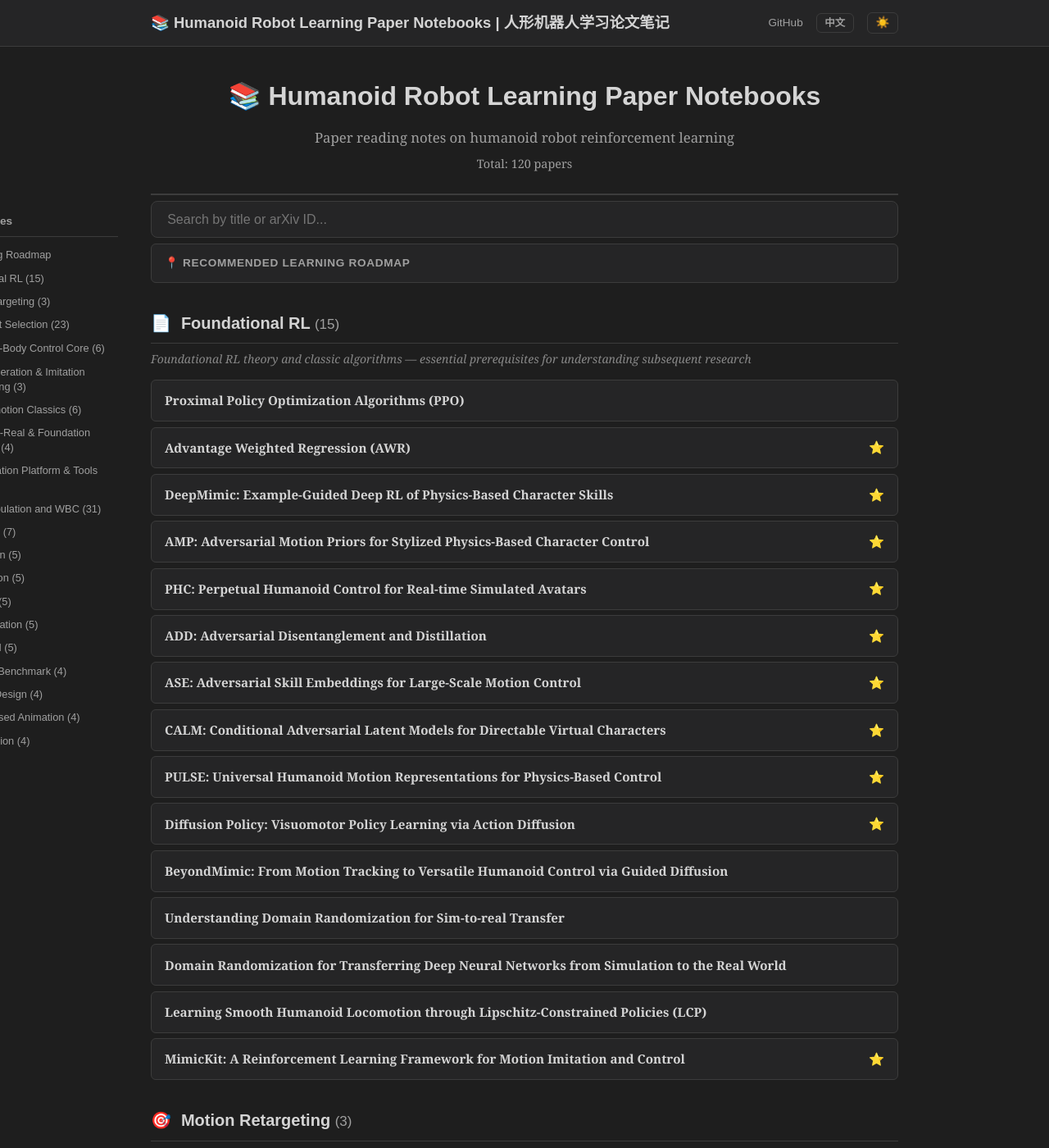
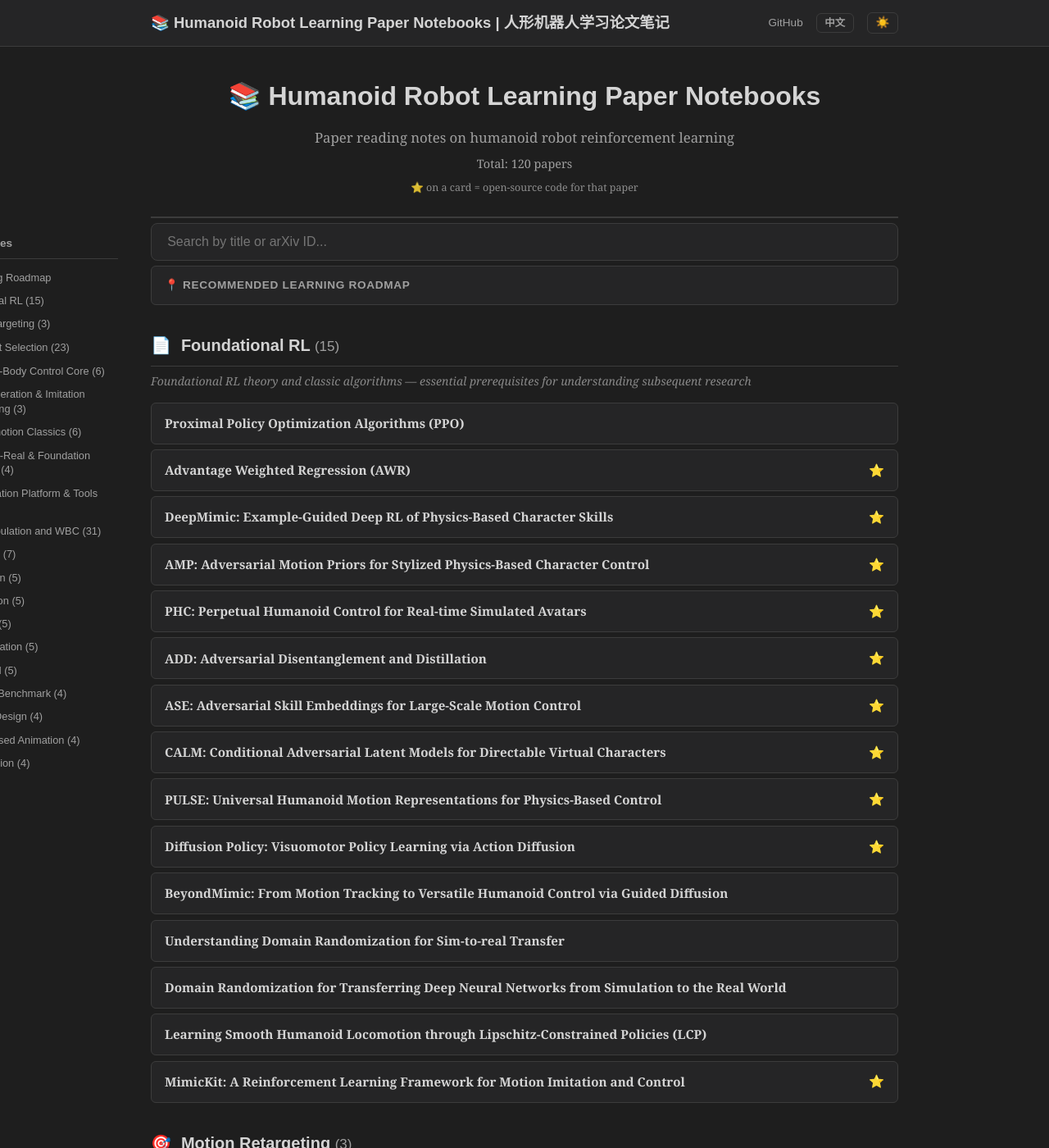
Before and after one commit to ImChong/Humanoid_Robot_Learning_Paper_Notebooks, a Jekyll site: the page built from index.html, in a window 1280 px wide and 1400 px high. Shown: the whole window at 82% size. Built offline with Jekyll 4.4.1, drawn with Linux system fonts in a browser that asks for light colours.

Commit message:
feat(Home): Hero 区补充 ⭐️ 开源源码图例说明
在论文总数下方增加中英双语小字，说明卡片末尾星标含义。

Co-authored-by: Chong Liu <chongliu2021@163.com>

```diff
--- a/assets/css/style.css
+++ b/assets/css/style.css
@@ -193,6 +193,13 @@ html {
 .index-header .subtitle {
   font-size: 0.9rem;
   margin-top: 0.3rem;
+}
+
+.index-header .index-legend {
+  font-size: 0.78rem;
+  color: var(--text-secondary);
+  opacity: 0.85;
+  margin: 0.35rem 0 0;
 }
 
 .paper-count {
--- a/index.html
+++ b/index.html
@@ -17,6 +17,7 @@ title: "Home"
     {% endif %}
   {% endfor %}
   <p class="subtitle" id="paper-count-label" data-en="Total: {{ paper_count | escape }} papers" data-zh="共 {{ paper_count | escape }} 篇笔记">Total: {{ paper_count | escape }} papers</p>
+  <p class="index-legend" data-en="⭐️ on a card = open-source code for that paper" data-zh="卡片末尾 ⭐️ = 该论文有对应开源源码">⭐️ on a card = open-source code for that paper</p>
 </div>
 
 <div class="index-layout">
```
